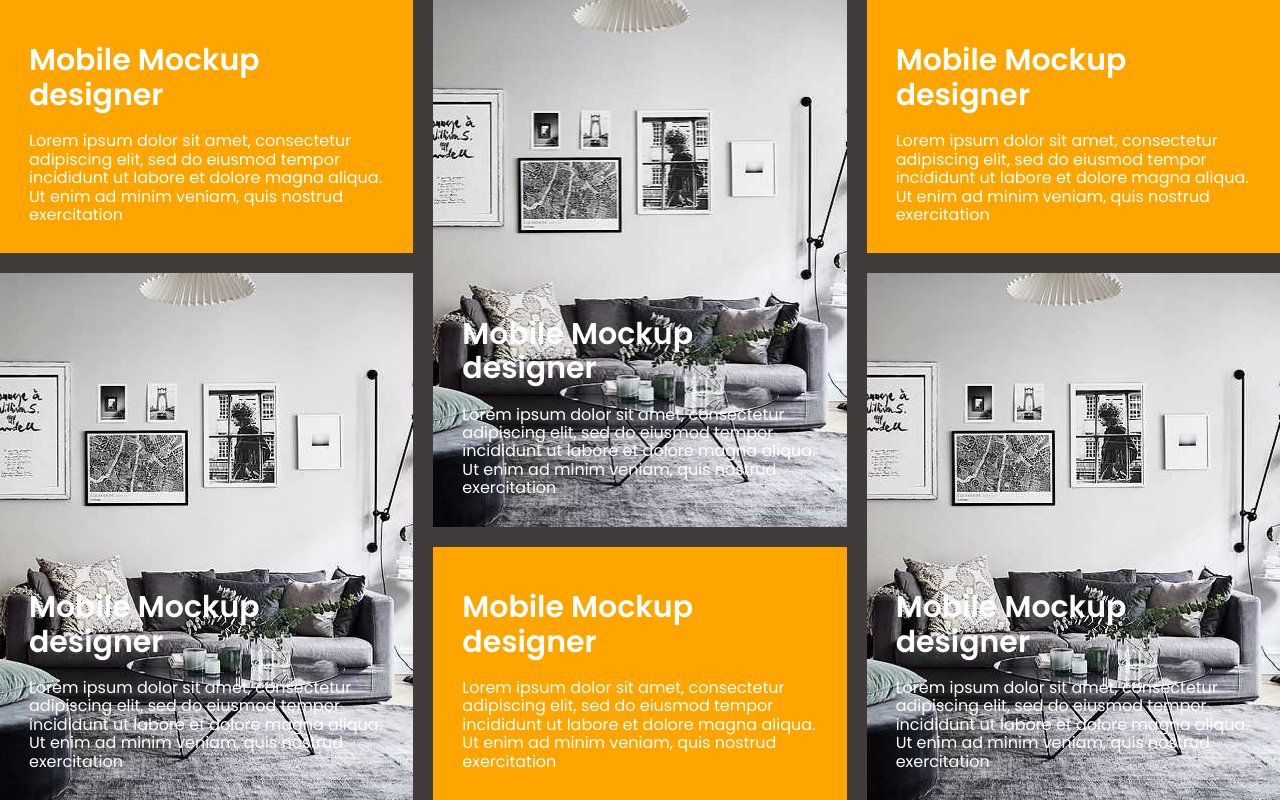
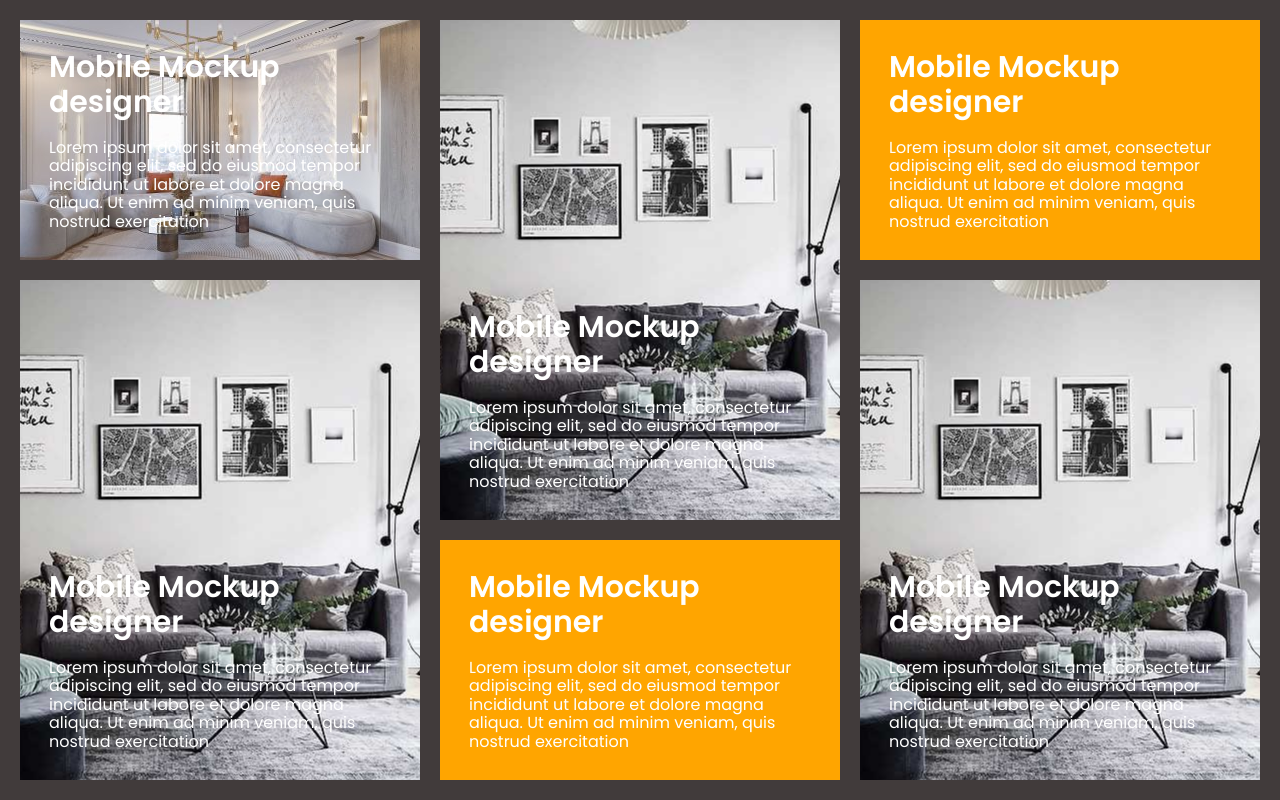
Before and after one commit to Enigma2017/LS-6, a plain HTML site: page index.html in a window 1280 px wide. Drawn offline with Linux system fonts and the light colour scheme.

Commit message:
added images to portfolio items

```diff
--- a/css/style.css
+++ b/css/style.css
@@ -12,6 +12,7 @@ body{
     color: #fff;
     font-family: "Poppins";
     background-color: rgb(65, 59, 59);
+    padding: 20px;
 }
 
 .container-portfolio{
@@ -33,6 +34,7 @@ body{
 
 .portfolio-item1{
     grid-area: 1 / 1 / 2 / 2;
+    background: url('../images/7.jpg') no-repeat center center;
 }
 
 .portfolio-item2{
```
Also changed, not shown: images/7.jpg (added).
